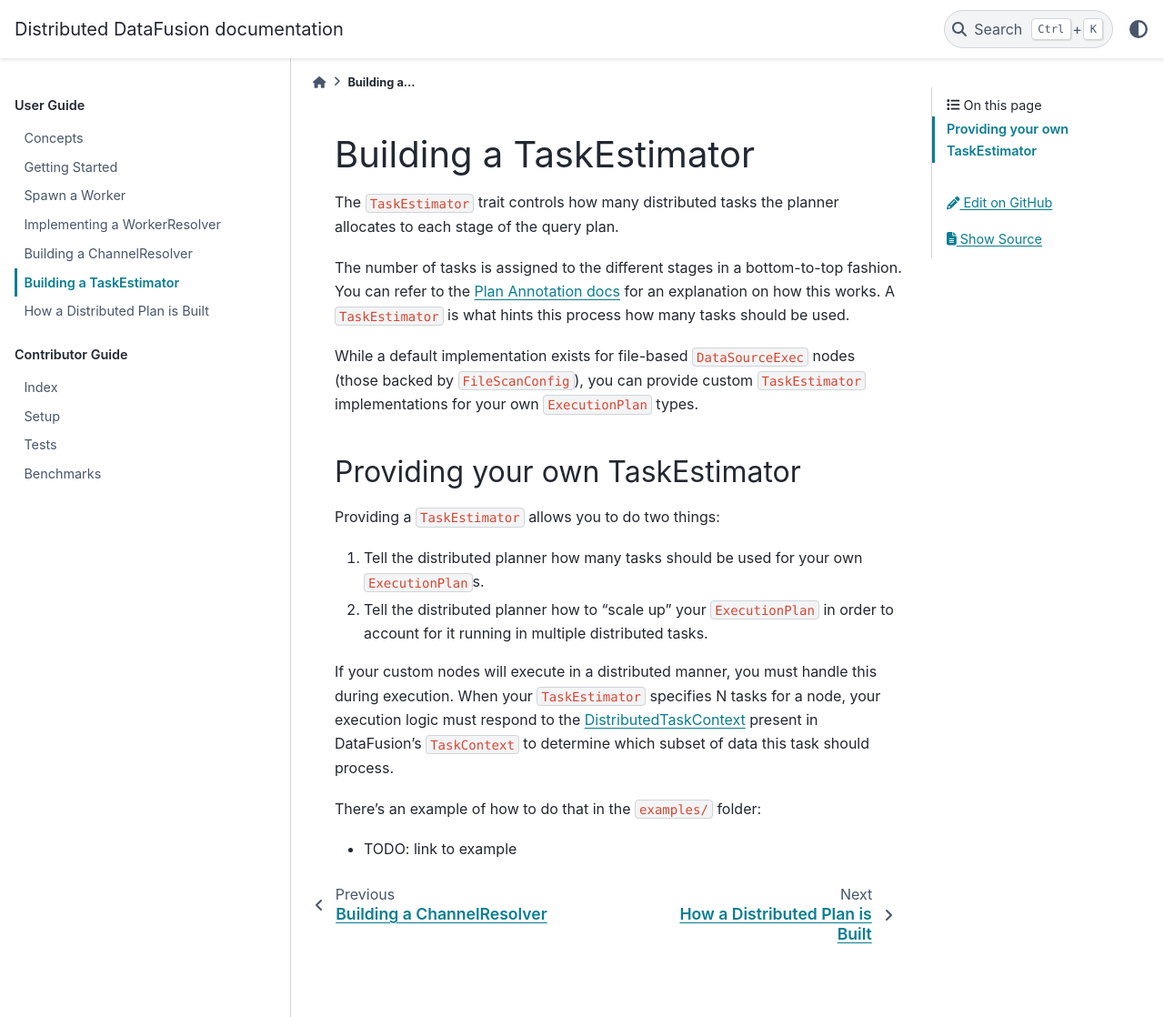
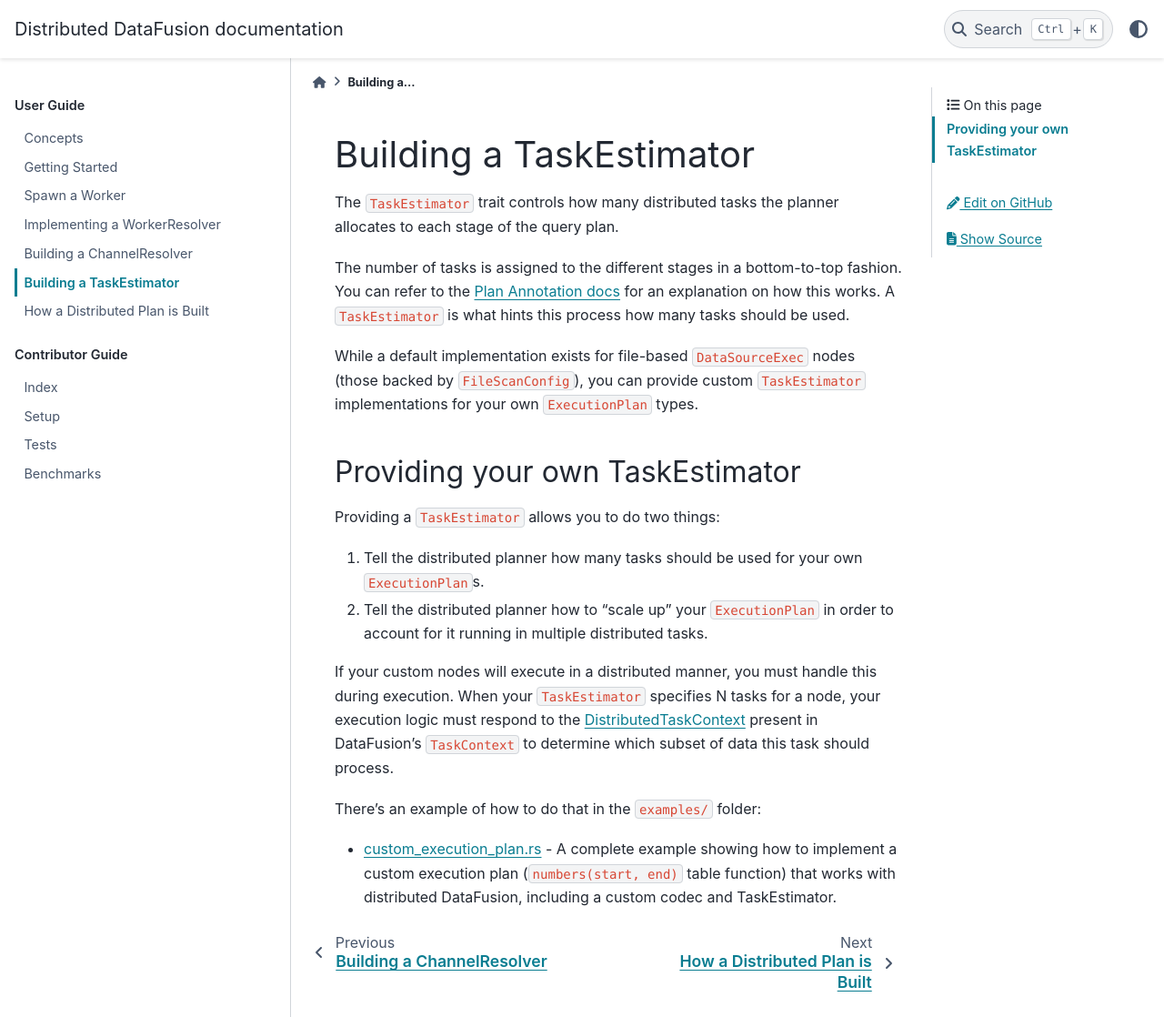
Before and after one commit to datafusion-contrib/datafusion-distributed, a Sphinx documentation site: the page built from docs/source/user-guide/task-estimator.md, in a window 1280 px wide and 1118 px high. Shown: the whole window at 91% size. Built offline with Sphinx 7.4.7 and the PyData theme 0.15.4, drawn with Linux system fonts in a browser that asks for light colours.

Commit message:
Link to custom_execution_plan.rs example

```diff
--- a/docs/source/user-guide/task-estimator.md
+++ b/docs/source/user-guide/task-estimator.md
@@ -25,4 +25,6 @@
 
 There's an example of how to do that in the `examples/` folder:
 
-- TODO: link to example
+- [custom_execution_plan.rs](https://github.com/datafusion-contrib/datafusion-distributed/blob/main/examples/custom_execution_plan.rs) -
+  A complete example showing how to implement a custom execution plan (`numbers(start, end)` table function)
+  that works with distributed DataFusion, including a custom codec and TaskEstimator.
```
